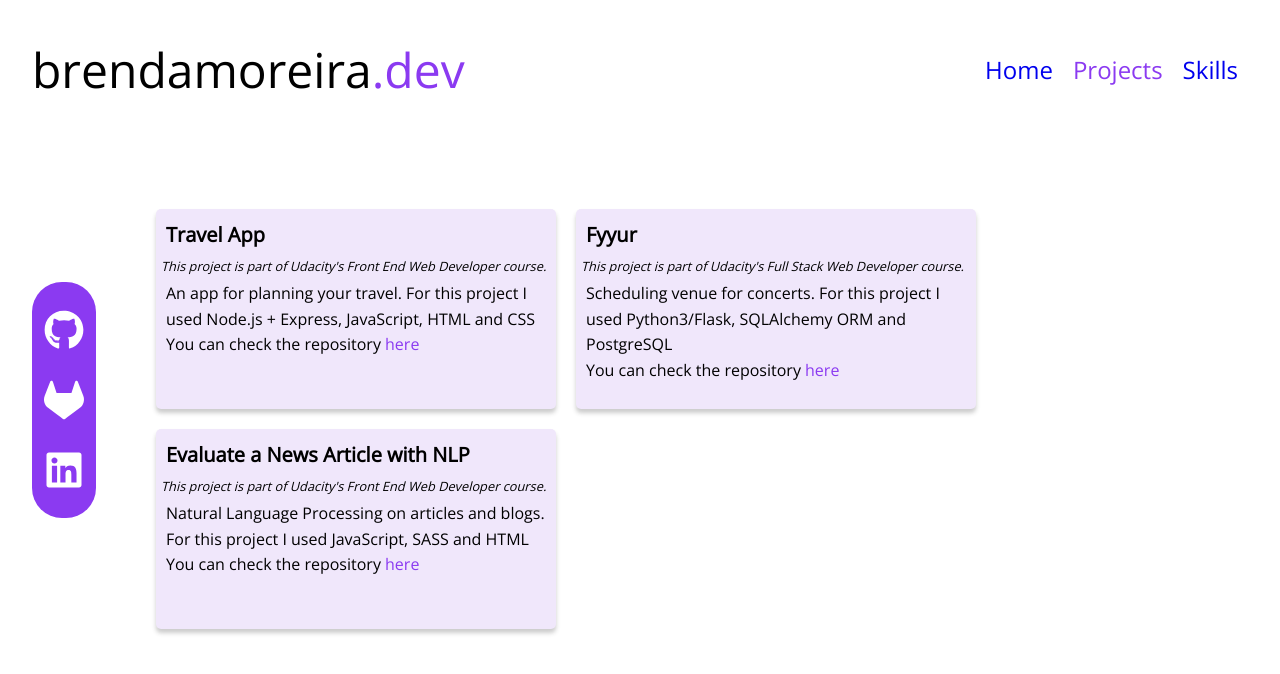
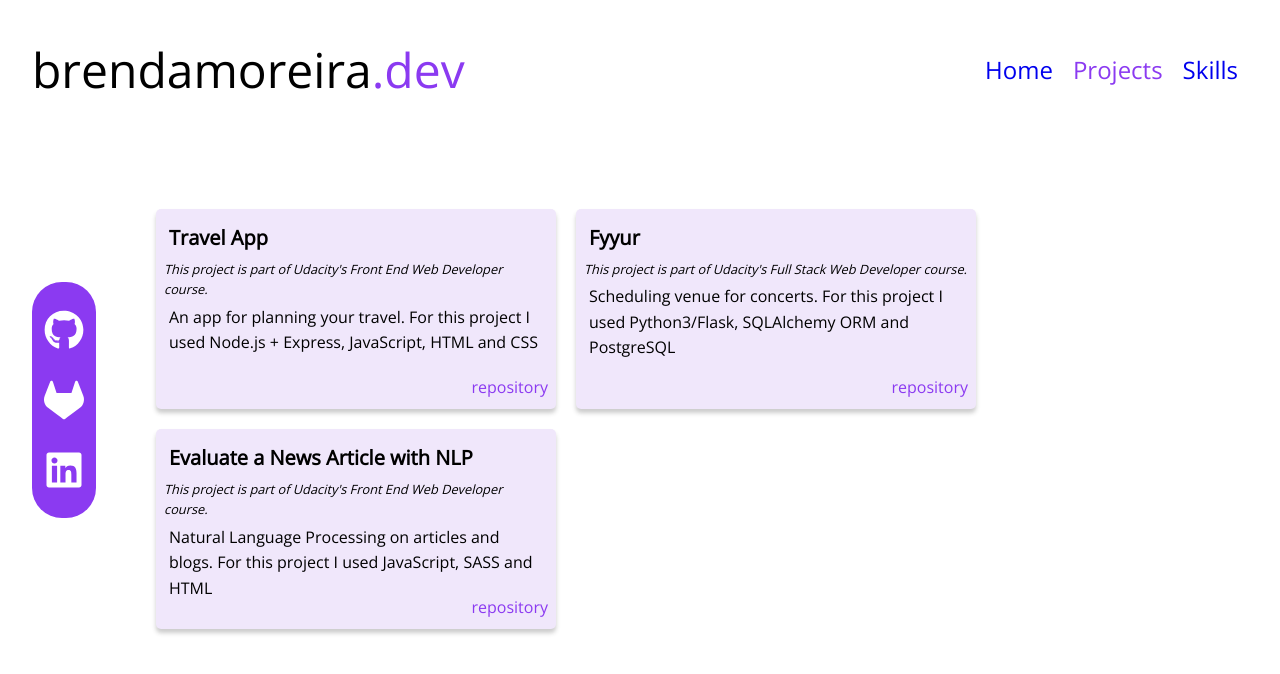
Before and after one commit to brendamoreira/brendamoreira.dev, a Vue app: page /projects in a window 1280 px wide. Shown: the top 674 px of the page. Built offline with nearby package versions, Linux system fonts and the light colour scheme.

Commit message:
update project card

```diff
--- a/src/components/ProjectCard.vue
+++ b/src/components/ProjectCard.vue
@@ -5,8 +5,8 @@
       <div class="subtitle">{{project.subtitle}}</div>
       <div class="description">
         {{project.description}}<br/>
-      You can check the repository <a class="link" href={{project.link}}>here</a>
       </div>
+      <a class="repo" href={{project.repo}}>repository</a>
     </div>
   </div>
 </template>
@@ -33,7 +33,7 @@ export default {
   width: 400px;
   height: 200px;
   border-radius: 5px;
-  padding: 5px;
+  padding: 8px;
   box-shadow: 0px 4px 4px rgba(51, 51, 51, 0.25);
 }
 .title {
@@ -48,8 +48,11 @@ export default {
 .description{
  padding: 5px;
 }
-.link{
+.repo{
   color: var(--primary-color);
   text-decoration: none;
+  position: absolute;
+  right: 8px;
+  bottom: 8px;
 }
 </style>
--- a/src/data.json
+++ b/src/data.json
@@ -2,17 +2,17 @@
     "name": "Travel App",
     "subtitle": "This project is part of Udacity's Front End Web Developer course.",
     "description": "An app for planning your travel. For this project I used Node.js + Express, JavaScript, HTML and CSS",
-    "link": "."
+    "repo": "https://github.com/brendamoreira/travel-app"
 },
 {
     "name": "Fyyur",
     "subtitle": "This project is part of Udacity's Full Stack Web Developer course.",
     "description": "Scheduling venue for concerts. For this project I used Python3/Flask, SQLAlchemy ORM and PostgreSQL",
-    "link": "."
+    "repo": "https://github.com/brendamoreira/fyyur"
 },
 {
     "name": "Evaluate a News Article with NLP",
     "subtitle": "This project is part of Udacity's Front End Web Developer course.",
     "description": "Natural Language Processing on articles and blogs. For this project I used JavaScript, SASS and HTML",
-    "link": "."
+    "repo": "https://github.com/brendamoreira/evaluate-news-nlp"
 }]
```
